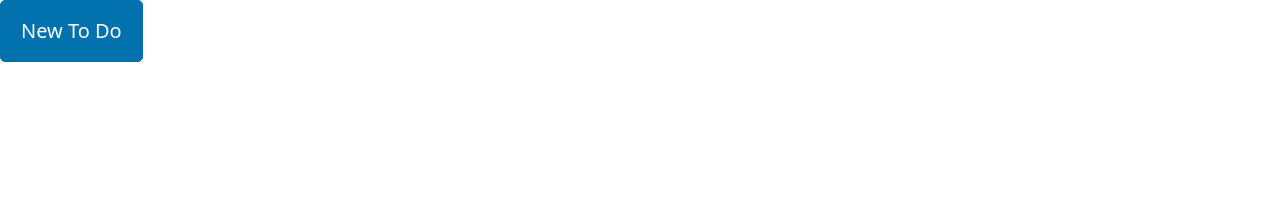
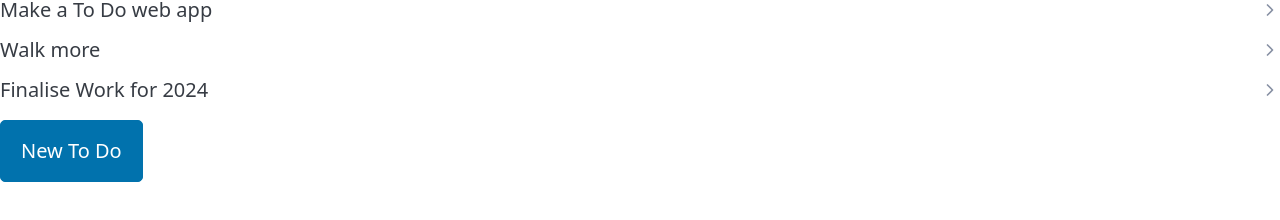
Before and after one commit to ScottGrieveWeb/to-do, a website built with webpack: page src/template.html in a window 1280 px wide. Built offline with nearby package versions, Linux system fonts and the light colour scheme.

Commit message:
Initial render project function created

```diff
--- a/src/dom.js
+++ b/src/dom.js
@@ -1,3 +1,24 @@
 export  let domItems = {
     button: document.getElementById("test-btn"),
+    toDoDiv: document.getElementById("to-do-list")
 }
+
+
+export  const renderProjectItems = function(project){
+    for (let i = 0; i < project.items.length; i++){
+        let toDoAccordion = document.createElement("details");
+
+        let summary = document.createElement("summary");
+        let summaryText = document.createTextNode(`${project.items[i].title}`);
+        summary.appendChild(summaryText);
+
+        let description = document.createElement("p");
+        let descriptionText = document.createTextNode(`${project.items[i].description}`);
+        description.appendChild(descriptionText);
+
+        toDoAccordion.appendChild(summary);
+        toDoAccordion.appendChild(description);
+
+        domItems.toDoDiv.appendChild(toDoAccordion);
+    }
+}
--- a/src/index.js
+++ b/src/index.js
@@ -2,7 +2,7 @@ import "./pico.min.css";
 import { ToDoItem } from "./to-do-item";
 import { ProjectItem } from "./project-item";
 import { newToDo } from "./create-to-do";
-import { domItems } from "./dom";
+import { domItems, renderProjectItems } from "./dom";
 
 
 let defaultProject = new ProjectItem("Default");
@@ -24,7 +24,7 @@ defaultProject.items.push(noProjectItem);
 
 webDevProject.printProject();
 defaultProject.printProject();
-
+renderProjectItems(webDevProject);
 
 
 domItems.button.addEventListener("click", () => {
--- a/src/template.html
+++ b/src/template.html
@@ -6,6 +6,7 @@
     <title>To Do</title>
 </head>
 <body>
+    <div id="to-do-list"></div>
     <button id="test-btn">New To Do</button>
 </body>
 </html>
```
